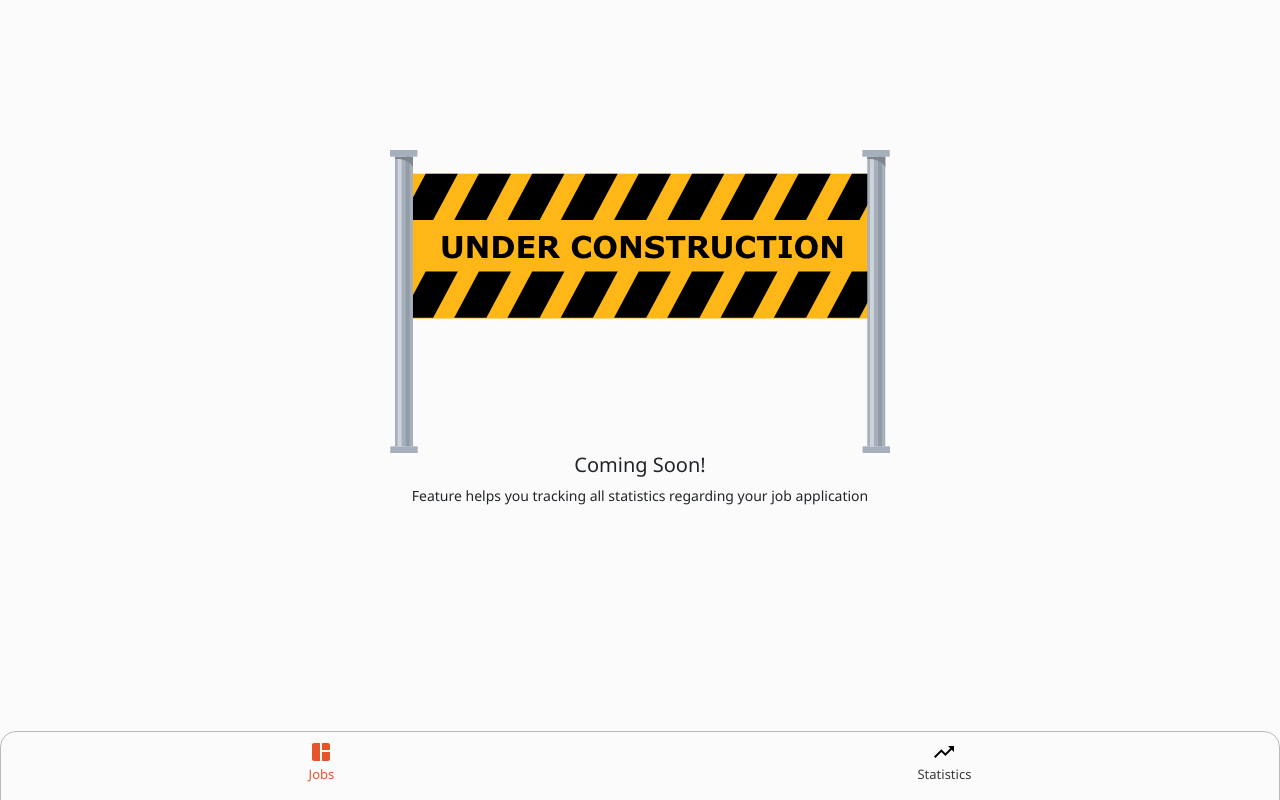
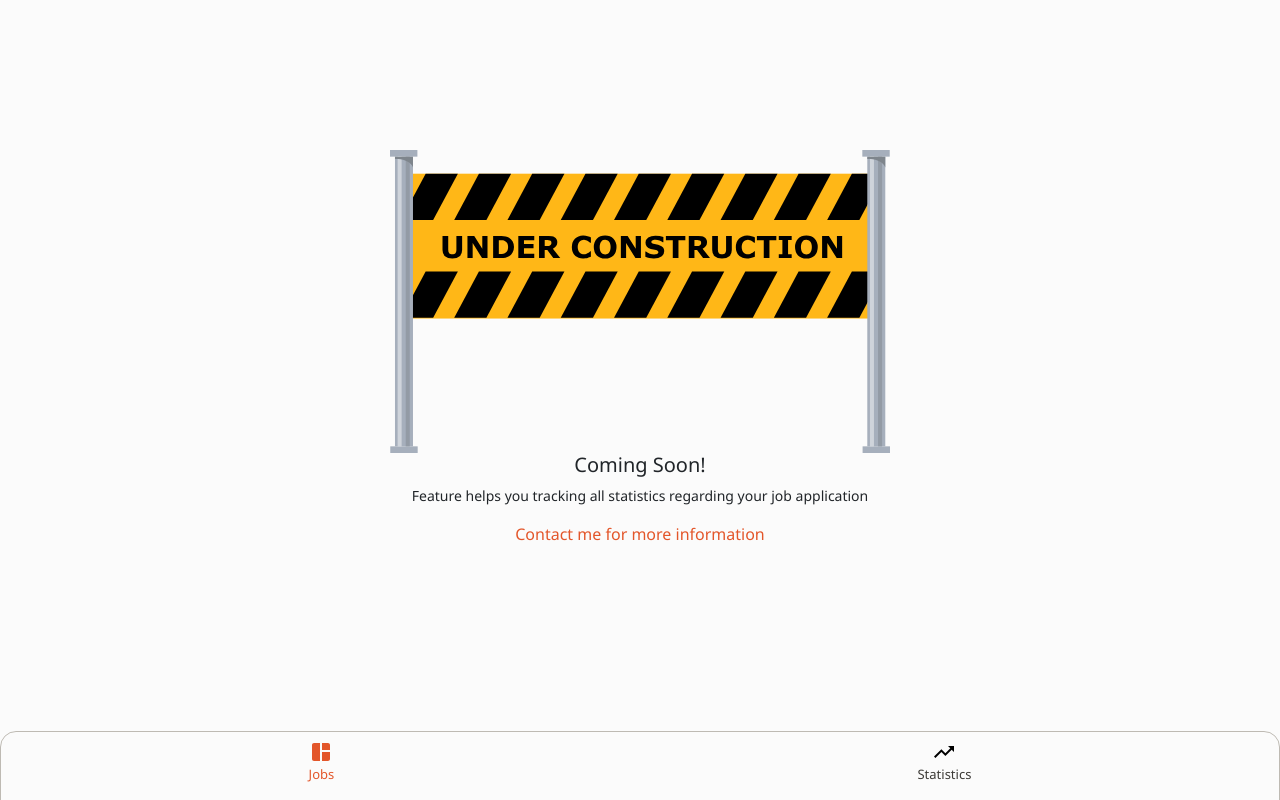
Before and after one commit to henrytranvn93/Jobcord-app, a React (Create React App) app in the folder client/: page /statistics in a window 1280 px wide. Built offline with nearby package versions, Linux system fonts and the light colour scheme; a web font is replaced by a local one.

Commit message:
fixed minor bug when open resume, final check and final submission

```diff
--- a/client/src/components/JobDetails/JobResume.jsx
+++ b/client/src/components/JobDetails/JobResume.jsx
@@ -48,7 +48,7 @@ export default function JobResume({user, docID, job, history, setUpdate}) {
             </div>
             {job.resumeName && <div className="jobResume__current-resume">
                     <p className="jobResume__current-resume-text">Current Resume</p>
-                    <a className="jobResume__current-link" href={`${job.resumeURL}`}>{job.resumeName}</a>
+                    <a className="jobResume__current-link" href={`${job.resumeURL}`} target="_blank" rel="noopener noreferrer">{job.resumeName}</a>
                     </div>}
             <form className="jobResume__form" onSubmit={handleSubmit}>
                 <input
--- a/client/src/components/Statistics/Statistics.jsx
+++ b/client/src/components/Statistics/Statistics.jsx
@@ -9,6 +9,7 @@ export default function Statistics() {
             <img src={construction} alt="under construction" className="statistics__image"/>
             <h5>Coming Soon!</h5>
             <p>Feature helps you tracking all statistics regarding your job application</p>
+            <a href="https://huy-tran-portfolio-364e1.web.app/" target="_blank" rel="noopener noreferrer">Contact me for more information</a>
             <NavBar/>
 
         </div>
```
